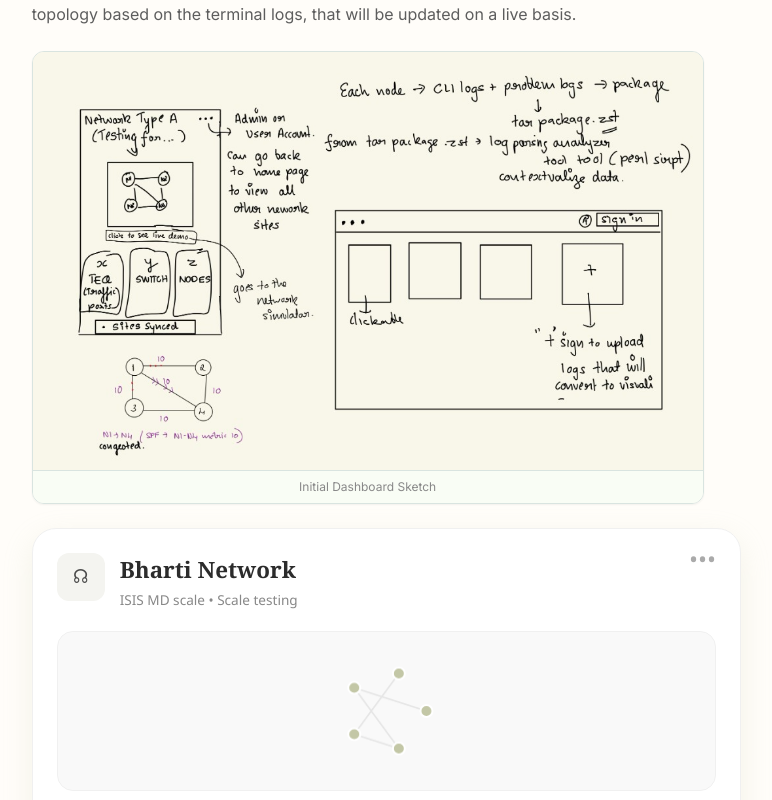
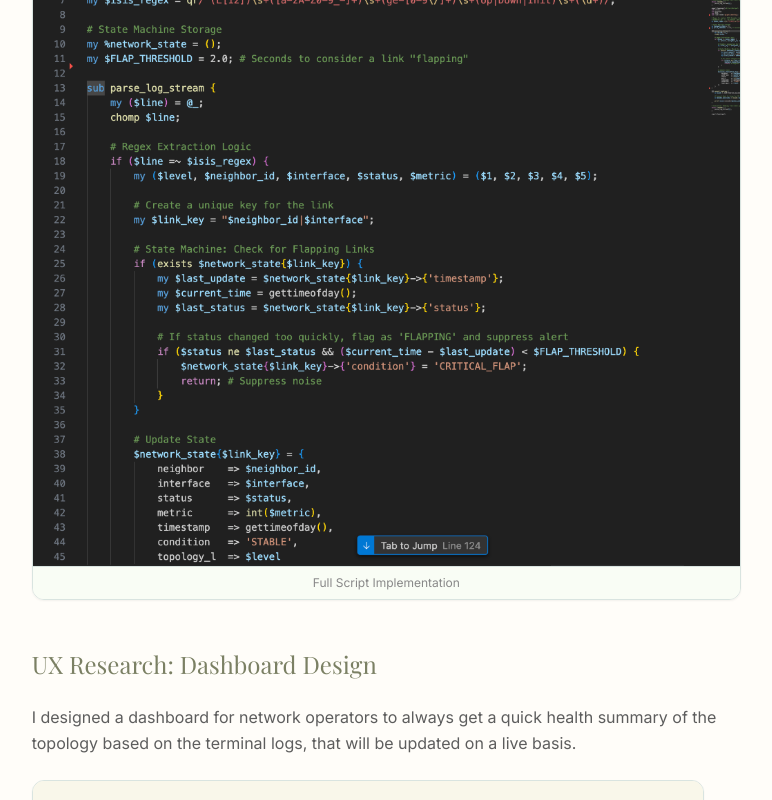
Before and after one commit to Maneesha9801/portfolio-website, a React (Vite) app: page /portfolio-website/netoptix in a window 1280 px wide. Shown: the part 3796-4596 px from the top of the page, without its empty margins (443-1215 px from the left). Built offline with nearby package versions, Linux system fonts and the light colour scheme; a web font is replaced by a local one.

Commit message:
docs: Add Perl regex snippet image to NetOptix case study

```diff
--- a/src/components/NetOptix.tsx
+++ b/src/components/NetOptix.tsx
@@ -198,6 +198,15 @@ if (exists $network_state{$link_key}) {
                                                 </pre>
                                             </div>
                                         </div>
+
+                                        <div className="rounded-xl overflow-hidden border border-[#D9E4E0] shadow-sm mt-4">
+                                            <img
+                                                src={`${import.meta.env.BASE_URL}regex-perl-snippet.png`}
+                                                alt="Perl Regex Script in IDE"
+                                                className="w-full h-auto"
+                                            />
+                                            <p className="text-xs text-[#888] p-2 bg-[#f9fdf5] text-center border-t border-[#D9E4E0]">Full Script Implementation</p>
+                                        </div>
                                     </div>
                                 </div>
 
```
Also changed, not shown: public/regex-perl-snippet.png (added), 1 other file (tests, documents, lock files or other folders).
